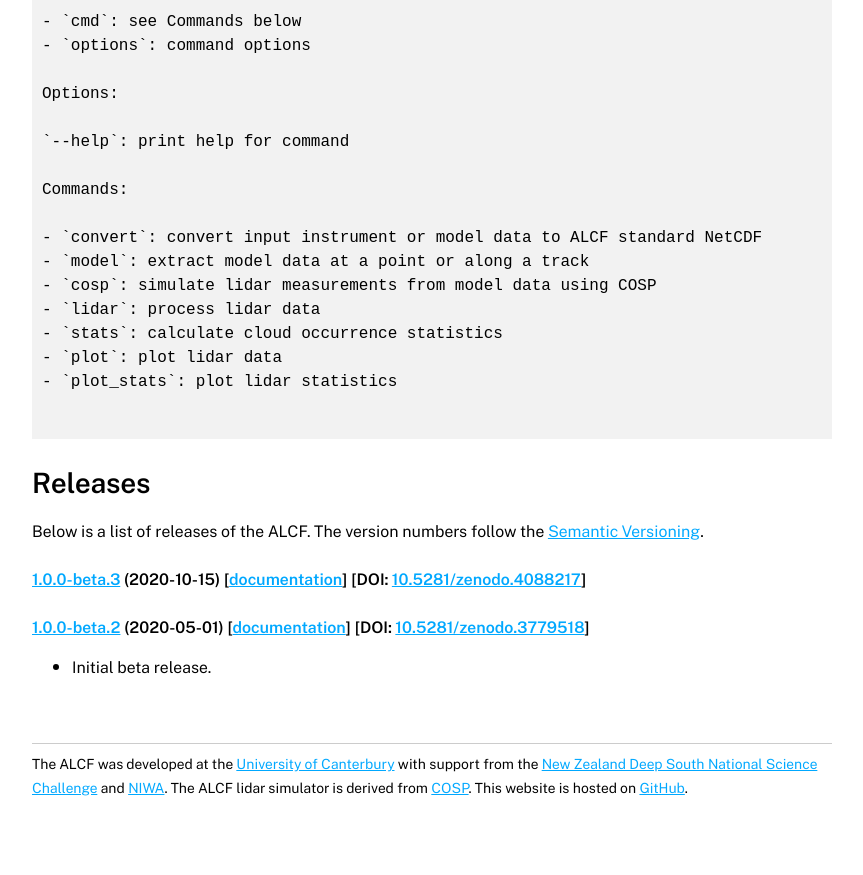
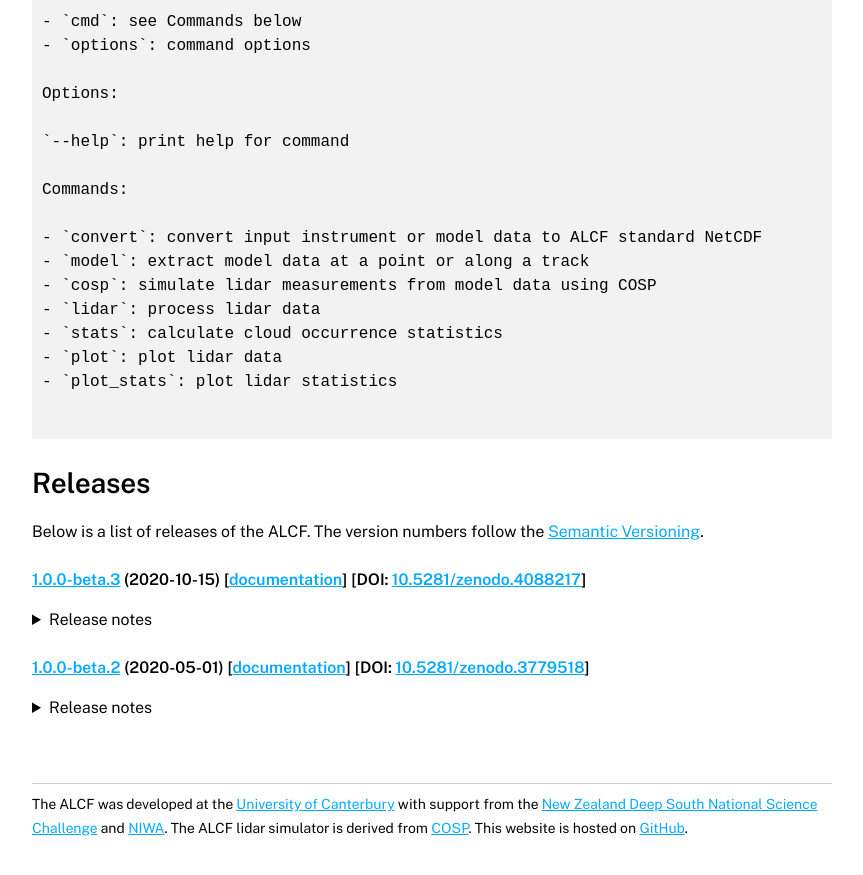
Before and after one commit to alcf-lidar/alcf-lidar.github.io, a Jekyll site: the page built from installation/index.md, in a window 1280 px wide and 900 px high, scrolled down 2051 px. Shown: the top 875 px of the window, without its empty margins (208-1071 px from the left). Built offline with Jekyll 4.4.1, drawn with Linux system fonts in a browser that asks for light colours; part of the change alters nothing that is shown.

Commit message:
Add release notes

```diff
--- a/_includes/installation.md
+++ b/_includes/installation.md
@@ -96,6 +96,32 @@ the [Semantic Versioning](https://semver.org).
 
 #### [1.0.0-beta.3](https://github.com/alcf-lidar/alcf/releases/tag/v1.0.0-beta.3) (2020-10-15) [[documentation](https://github.com/alcf-lidar/alcf/releases/download/v1.0.0-beta.3/alcf-doc-1.0.0-beta.3.zip)] [DOI: [10.5281/zenodo.4088217](https://doi.org/10.5281/zenodo.4088217)]
 
+<details>
+<summary>Release notes</summary>
+<ul>
+<li>alcf lidar option for coupling of observed data with simulated molecular backscatter.</li>
+<li>Removal of molecular backscatter in plots (if available).</li>
+<li>alcf stats filter option now supports "night" and "day" and passing of multiple arguments.</li>
+<li>New lidar type "default" for re-precessing of already processed lidar data.</li>
+<li>Support for plotting of model cloud liquid water, ice content and cloud fraction.</li>
+<li>Calculation of lidar ratio changed to effective lidar ratio.</li>
+<li>Backscatter plots now show effective lidar ratio and cloud mask by default.</li>
+<li>Changed default vlim for backscatter plots to { 0.1 200 } and default sigma to 5.</li>
+<li>Output files names are now without colons, which are not compatible with Windows.</li>
+<li>More accurate plot labels.</li>
+<li>Improved time sampling: exact profile time bounds are used from weighting.</li>
+<li>Improved handling of errors and stopping with Ctrl+C.</li>
+<li>Improved NetCDF metadata.</li>
+<li>Improved compatibility with newer versions of matplotlib.</li>
+<li>Fixed clearing of figures in alcf plot backscatter.</li>
+</ul>
+</details>
+
 #### [1.0.0-beta.2](https://github.com/alcf-lidar/alcf/releases/tag/v1.0.0-beta.2) (2020-05-01) [[documentation](https://github.com/alcf-lidar/alcf-lidar.github.io/releases/download/v1.0.0-beta.2/alcf-doc-1.0.0-beta.2.zip)] [DOI: [10.5281/zenodo.3779518](https://doi.org/10.5281/zenodo.3779518)]
 
-- Initial beta release.
+<details>
+<summary>Release notes</summary>
+<ul>
+<li>Initial beta release.</li>
+</ul>
+</details>
```
